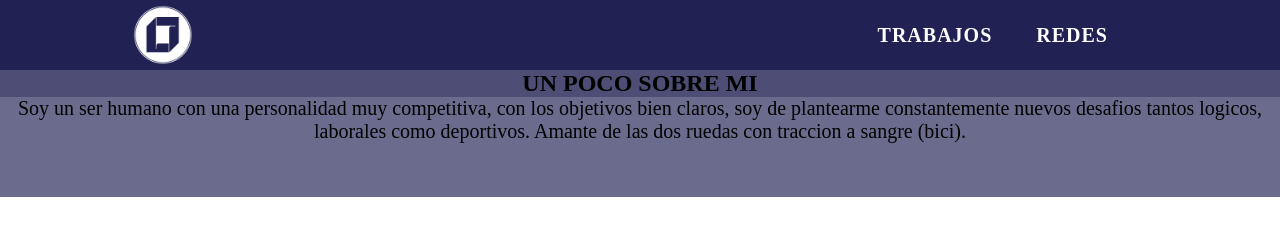
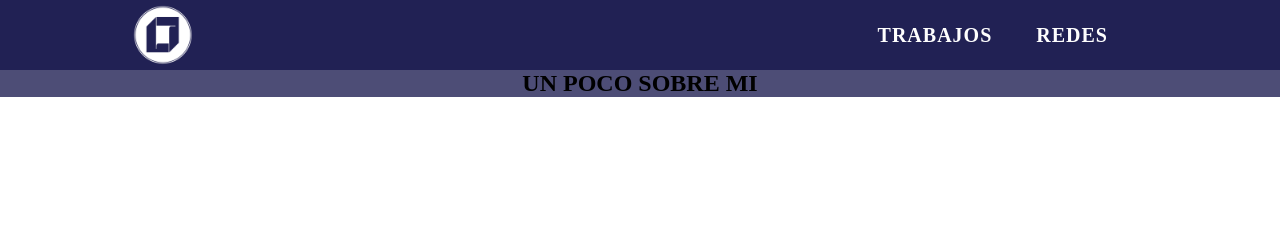
Before and after one commit to lealanza/Landing-Page-Portfolio, a plain HTML site: page index.html in a window 1280 px wide. Drawn offline with Linux system fonts and the light colour scheme.

Commit message:
Update index.html

```diff
--- a/index.html
+++ b/index.html
@@ -24,10 +24,6 @@
     <main>
         <section>
             <h2 class="titulo">Un poco sobre mi</h2>
-            <p class="texto">
-                Soy un ser humano con una personalidad muy competitiva, con los objetivos bien claros, soy de plantearme
-                constantemente nuevos desafios tantos logicos, laborales como deportivos.
-                Amante de las dos ruedas con traccion a sangre (bici).
             </p>
         </section>
     </main>
```
